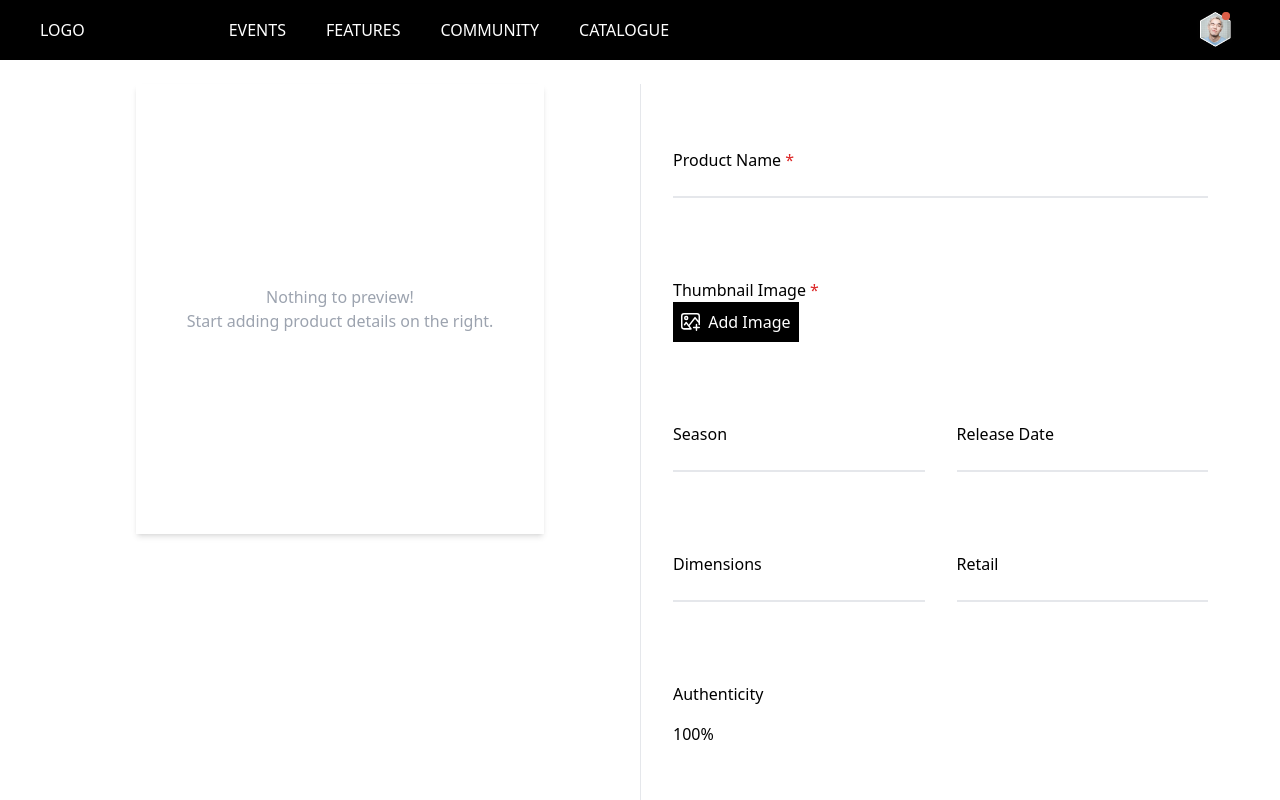
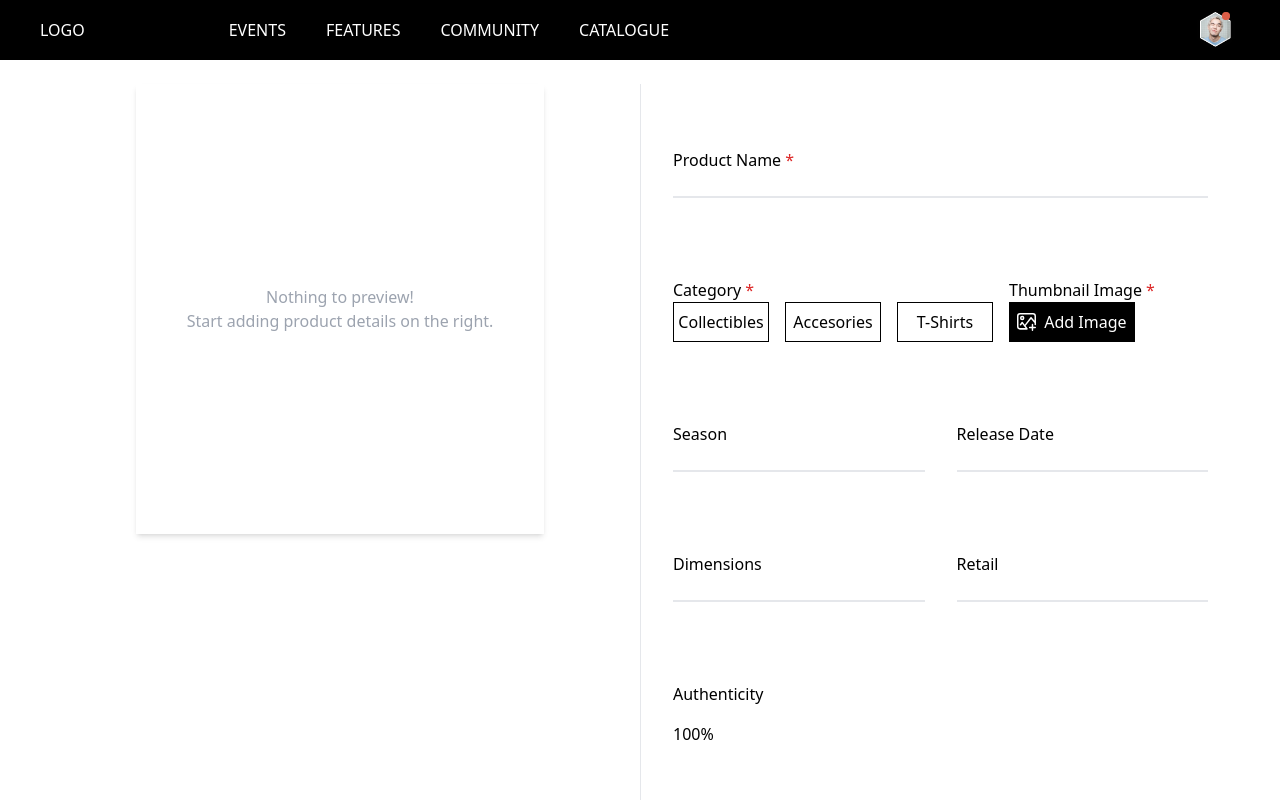
Before and after one commit to verenaseverina/seller-dashboard-test, a Next.js app: page / in a window 1280 px wide. Shown: the top 800 px of the page. Built offline with nearby package versions, Linux system fonts and the light colour scheme.

Commit message:
add radio input

```diff
--- /dev/null
+++ b/components/RadioInput.tsx
@@ -0,0 +1,47 @@
+import React, { useState, useEffect, useCallback } from "react";
+
+type Props = {
+  label: string;
+  value?: string;
+  required?: boolean;
+  onChange?: (val: string) => void;
+  options: string[];
+};
+
+const RadioInput = ({ options, required, ...props }: Props) => {
+  const [selected, setSelected] = useState<string>(options?.[0]);
+
+  const onChangeSelected = useCallback((val: string) => (props.onChange || setSelected)(val), [props.onChange])
+
+  useEffect(() => {
+    setSelected(props.value)
+  }, [props.value]);
+
+  return (
+    <div className="w-full mb-20">
+      <p className="font-medium">
+        {props.label}
+        {required && <span className="ml-1 text-red-600">*</span>}
+      </p>
+      <div className="flex gap-4">
+        {
+          options.map((option: string) => {
+            if (selected === option) return (
+              <button
+                className="bg-black text-white w-24 h-10"
+                onClick={() => onChangeSelected(option)}
+              >
+                {option}
+              </button>
+            )
+            return (
+              <button className="border border-black w-24 h-10" onClick={() => onChangeSelected(option)}>{option}</button>
+            )
+          })
+        }
+      </div>
+    </div>
+  );
+};
+
+export default RadioInput;
--- a/pages/index.tsx
+++ b/pages/index.tsx
@@ -3,6 +3,7 @@ import Layout from '../components/Layout'
 import ImagePreview from '../components/ImagePreview'
 import UploadThumbnail from '../components/UploadThumbnail'
 import Input from '../components/Input'
+import RadioInput from '../components/RadioInput'
 
 const IndexPage = () => {
   const [imageUrl, setImageUrl] = useState<string>('');
@@ -26,11 +27,18 @@ const IndexPage = () => {
             required={true}
             onChange={(e) => setProductName(e.target.value)}
           />
-          <UploadThumbnail
-            label="Thumbnail Image"
-            value={imageUrl}
-            onChange={(url) => setImageUrl(url)}
-          />
+          <div className="w-full flex gap-4">
+            <RadioInput
+              label="Category"
+              required={true}
+              options={['Collectibles', 'Accesories', 'T-Shirts']}
+            />
+            <UploadThumbnail
+              label="Thumbnail Image"
+              value={imageUrl}
+              onChange={(url) => setImageUrl(url)}
+            />
+          </div>
           <div className="grid grid-cols-2 w-full gap-8">
             <Input
               label="Season"
```
